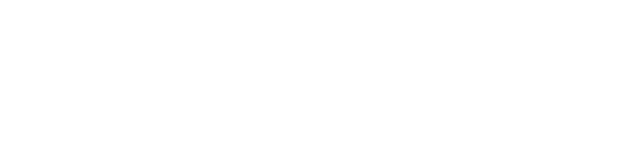
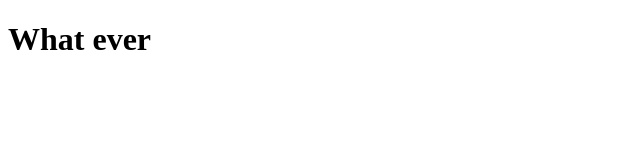
Before and after one commit to StefanBozhinovski/git-one, a plain HTML site: page index.html in a window 1280 px wide. Shown: the whole page, without its empty margins (0-640 px from the left). Drawn offline with Linux system fonts and the light colour scheme.

Commit message:
Added new Header in index file

```diff
--- a/index.html
+++ b/index.html
@@ -5,5 +5,6 @@
 		<title>dsadasd</title>
 		</head>
 		<body>
+			<H1> What ever </H1>
 		</body>
 </html>
```
